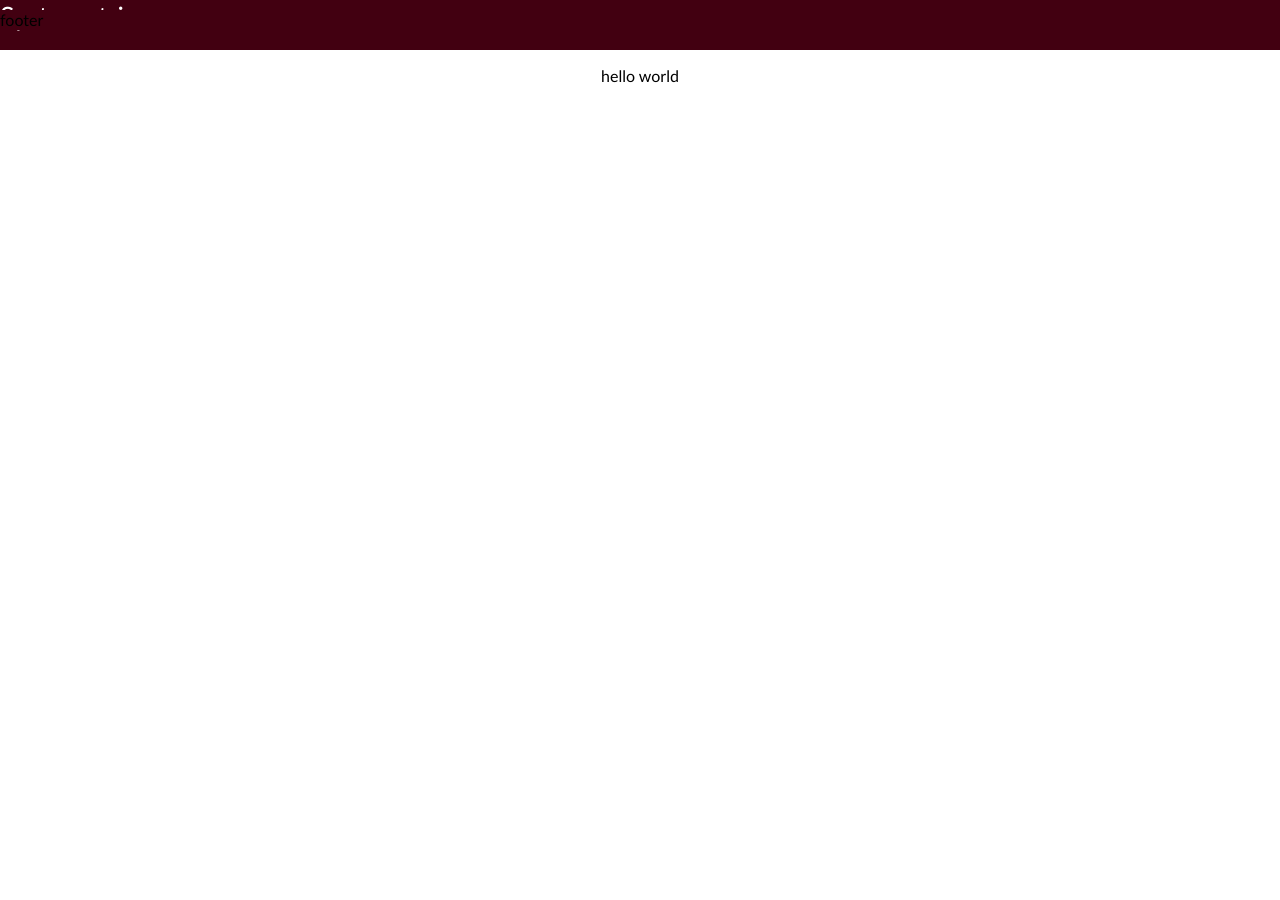
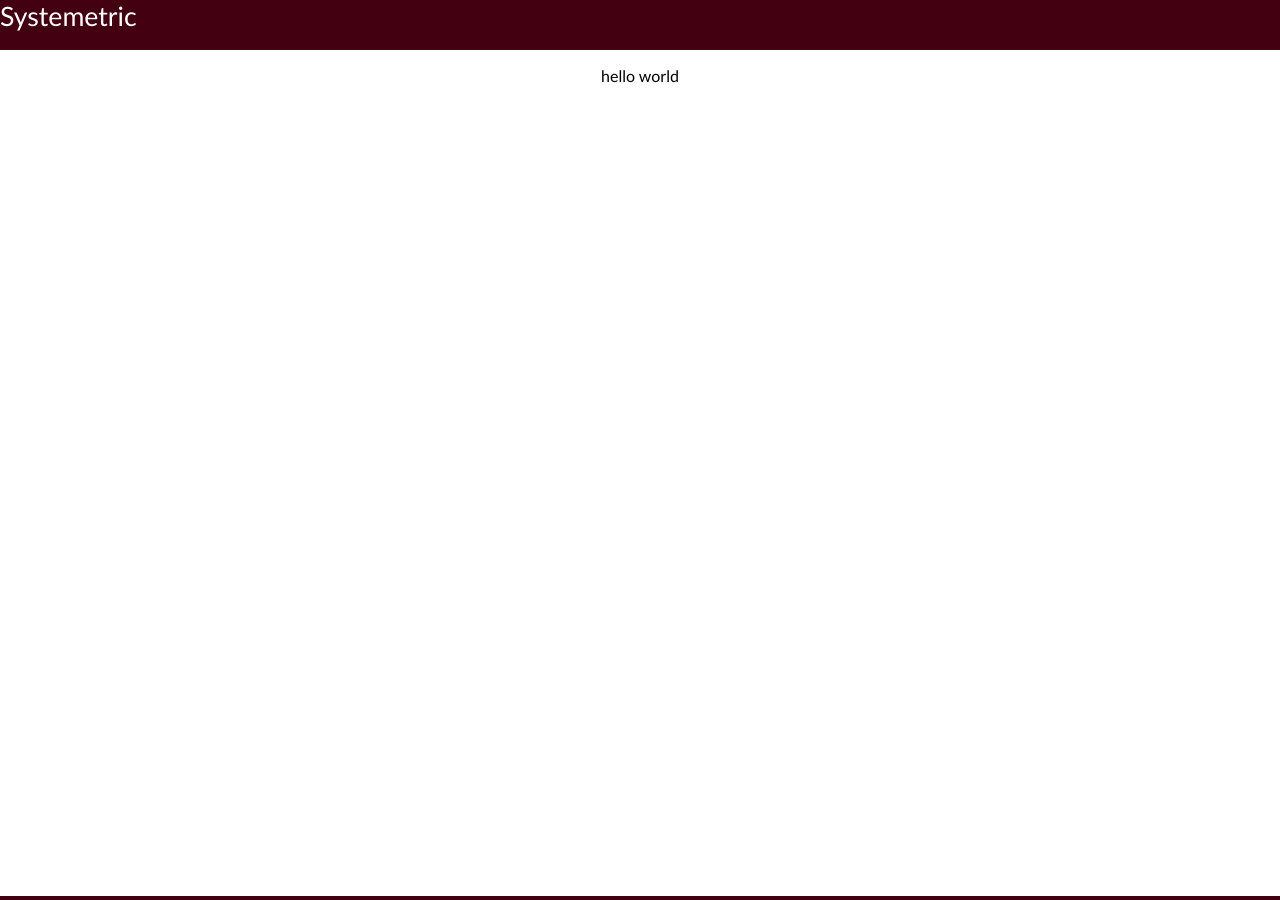
Before and after one commit to ilentiya/systemetric, a Jekyll site: the page built from index.html, in a window 1280 px wide and 900 px high. Built offline with Jekyll 4.4.1, drawn with Linux system fonts in a browser that asks for light colours.

Commit message:
adding a page container to fix footer positioning

```diff
--- a/_layouts/default.html
+++ b/_layouts/default.html
@@ -7,8 +7,10 @@
     <!--<link rel="icon" href="/assets/img/Logos/Browser_Icon.png" type="image">-->
   </head>
   <body>
-    {% include header.html %}
-    {{ content }}
-    {% include footer.html %}
+    <div id="page-container">
+      {% include header.html %}
+      {{ content }}
+      {% include footer.html %}
+    </div>
   </body>
 </html>
--- a/assets/default.css
+++ b/assets/default.css
@@ -17,6 +17,11 @@
     min-height: 100vw;
     overflow-x: hidden; /* Hide horizontal scrollbar */
     box-sizing: border-box;
+}
+
+#page-container{
+    position: relative;
+    min-height: 100vh;
 }
 
 .top_bar {
@@ -44,6 +49,7 @@
 
     margin-top: 15px;
     margin-bottom: 15px;
+    padding-bottom: var(--footer-height);
     text-align: center;
 
 }
@@ -51,8 +57,7 @@
 
 .bottom_bar {
     position:absolute;
-    top: 0;
-    margin-top: 10px;
+    bottom: 0;
     width: 100%;
 
     background-color: var(--systemetric_red);
```
